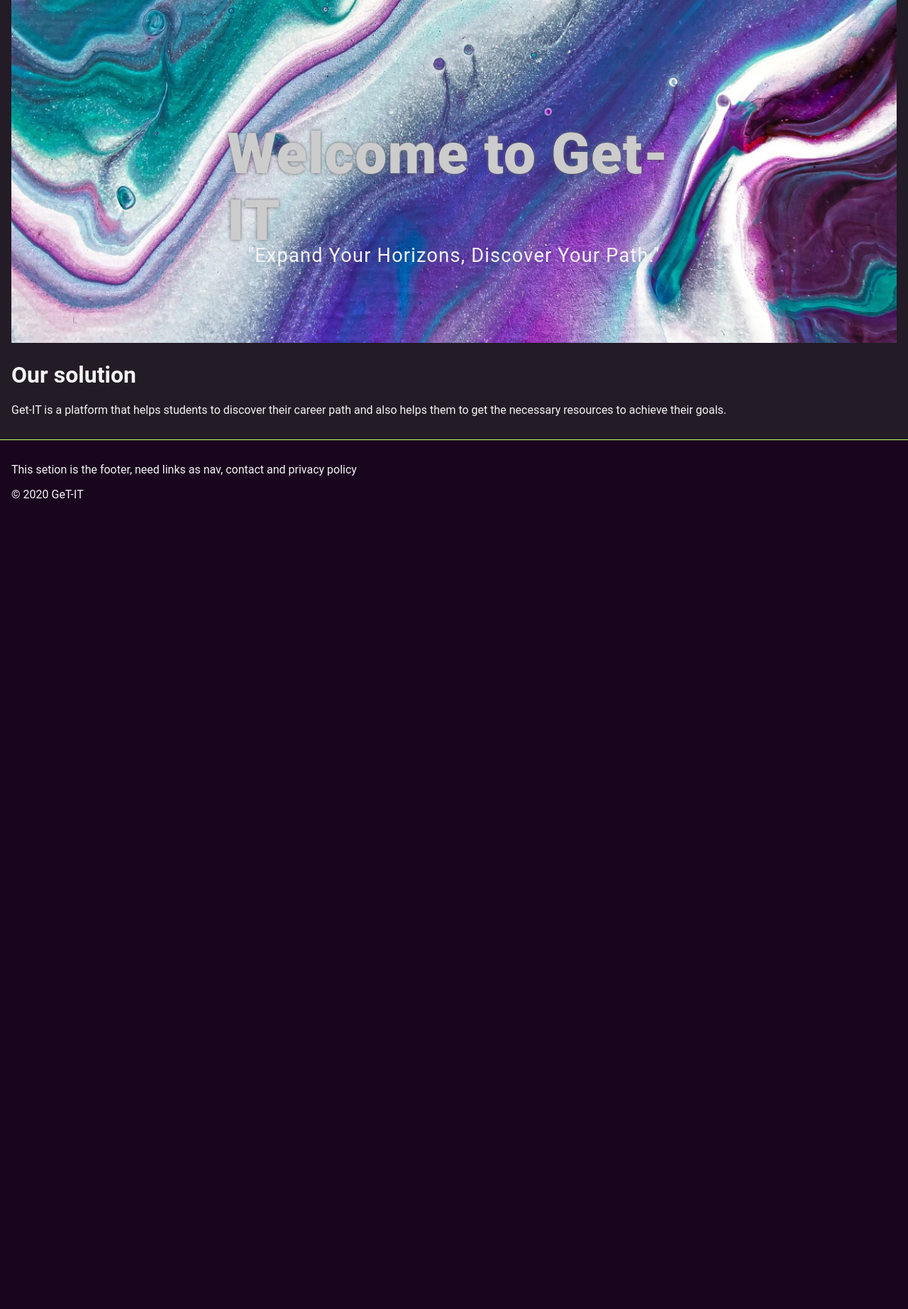
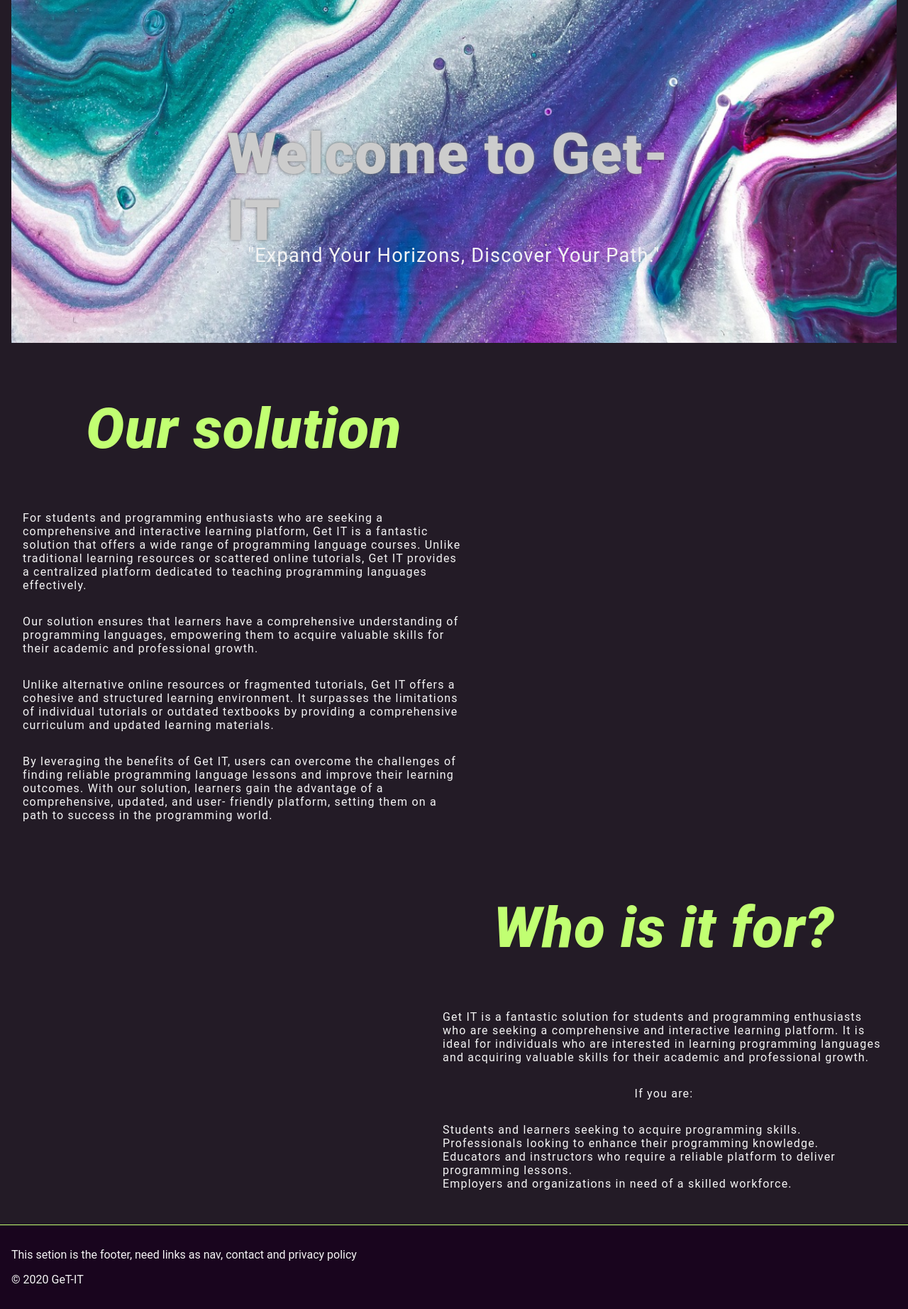
Before and after one commit to The-Digital-Dilemma/GetIT, a Django app: page / in a window 1280 px wide. Shown: the part 190-2034 px from the top of the page at 71% size. Before the commit the page ends 892 px from the top, so only its background shows below. Run offline with Django 4.2, Linux system fonts and the light colour scheme.

Commit message:
landing page work

```diff
--- a/GetIT/home/templates/home/welcome.html
+++ b/GetIT/home/templates/home/welcome.html
@@ -12,9 +12,43 @@
     <div class="welcome-content-solution">
       <h1>Our solution</h1>
       <p>
-        Get-IT is a platform that helps students to discover their career path and also
-        helps them to get the necessary resources to achieve their goals.
+        For students and programming enthusiasts who are seeking a comprehensive and
+        interactive learning platform, Get IT is a fantastic solution that offers a wide
+        range of programming language courses. Unlike traditional learning resources or
+        scattered online tutorials, Get IT provides a centralized platform dedicated to
+        teaching programming languages effectively.
       </p>
+      <p>
+        Our solution ensures that learners have a comprehensive understanding of
+        programming languages, empowering them to acquire valuable skills for their
+        academic and professional growth.
+      </p>
+      <p>
+        Unlike alternative online resources or fragmented tutorials, Get IT offers a
+        cohesive and structured learning environment. It surpasses the limitations of
+        individual tutorials or outdated textbooks by providing a comprehensive curriculum
+        and updated learning materials.
+      </p>
+      <p>
+        By leveraging the benefits of Get IT, users can overcome the challenges of finding
+        reliable programming language lessons and improve their learning outcomes. With
+        our solution, learners gain the advantage of a comprehensive, updated, and user-
+        friendly platform, setting them on a path to success in the programming world.
+      </p>
+    </div>
+    <div class="welcome-content-who">
+        <h1>Who is it for?</h1>
+        <p>
+            Get IT is a fantastic solution for students and programming enthusiasts who are
+            seeking a comprehensive and interactive learning platform. It is ideal for
+            individuals who are interested in learning programming languages and acquiring
+            valuable skills for their academic and professional growth.
+        </p>
+        <p>If you are:</p>
+        <p> Students and learners seeking to acquire programming skills.
+        </br>Professionals looking to enhance their programming knowledge.
+        </br>Educators and instructors who require a reliable platform to deliver programming lessons.
+        </br>Employers and organizations in need of a skilled workforce.</p>
     </div>
   </div>
   {% endblock %}
--- a/GetIT/static/css/style.css
+++ b/GetIT/static/css/style.css
@@ -129,7 +129,6 @@ main {
 }
 
 /*  MAIN SECTION  WELCOME PAGE*/
-
 .welcome-hero img {
   position: relative;
   width: 100%;
@@ -160,6 +159,33 @@ main {
   font-size: 1.7em;
   letter-spacing: 1.2px;
   z-index: 1;
+}
+.welcome-content-solution {
+  flex: 1;
+  display: flex;
+  flex-direction: column;
+  justify-content: flex-start;
+  align-items: center;
+  letter-spacing: 1.2px;
+  padding: 1em;
+  width: 50%;
+}
+.welcome-content-solution h1,
+.welcome-content-who h1 {
+  font-size: 5em;
+  font-weight: 900;
+  font-style: italic;
+  color: var(--primary-color);
+}
+.welcome-content-who {
+  display: flex;
+  flex-direction: column;
+  justify-content: flex-end;
+  align-items: center;
+  letter-spacing: 1.2px;
+  padding: 1em;
+  width: 50%;
+  margin-left: auto;
 }
 
 /*  FOOTER SECTION */
```
